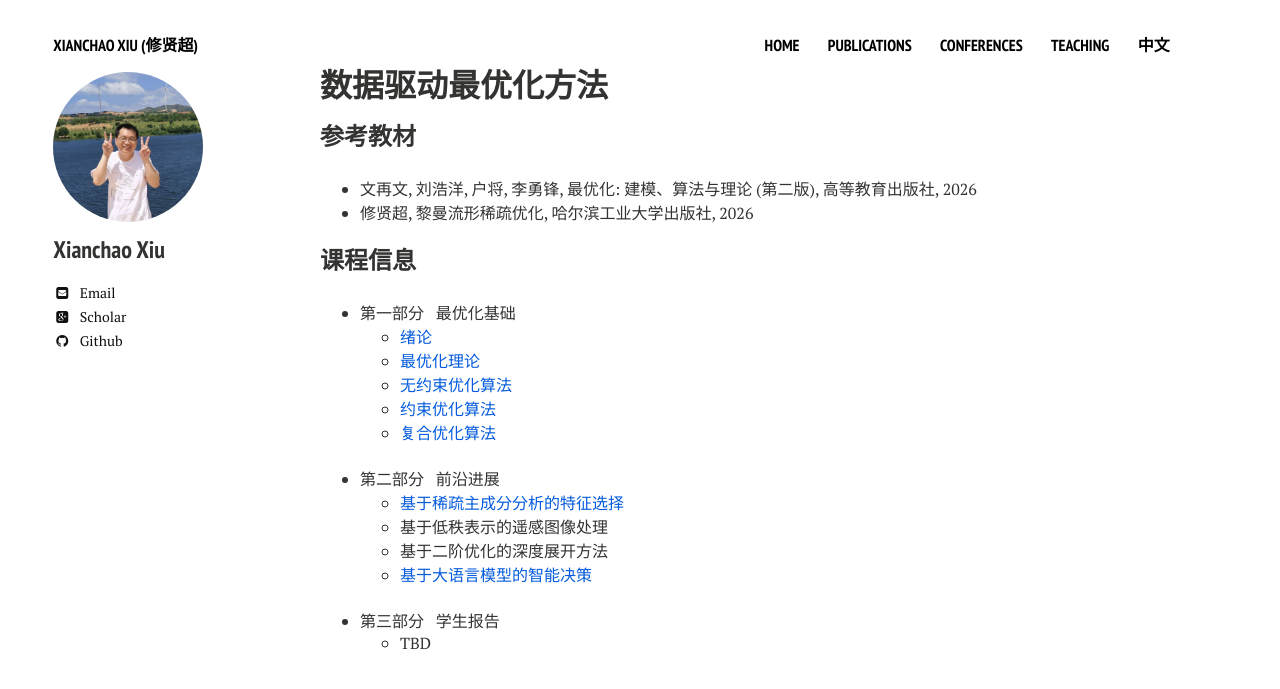
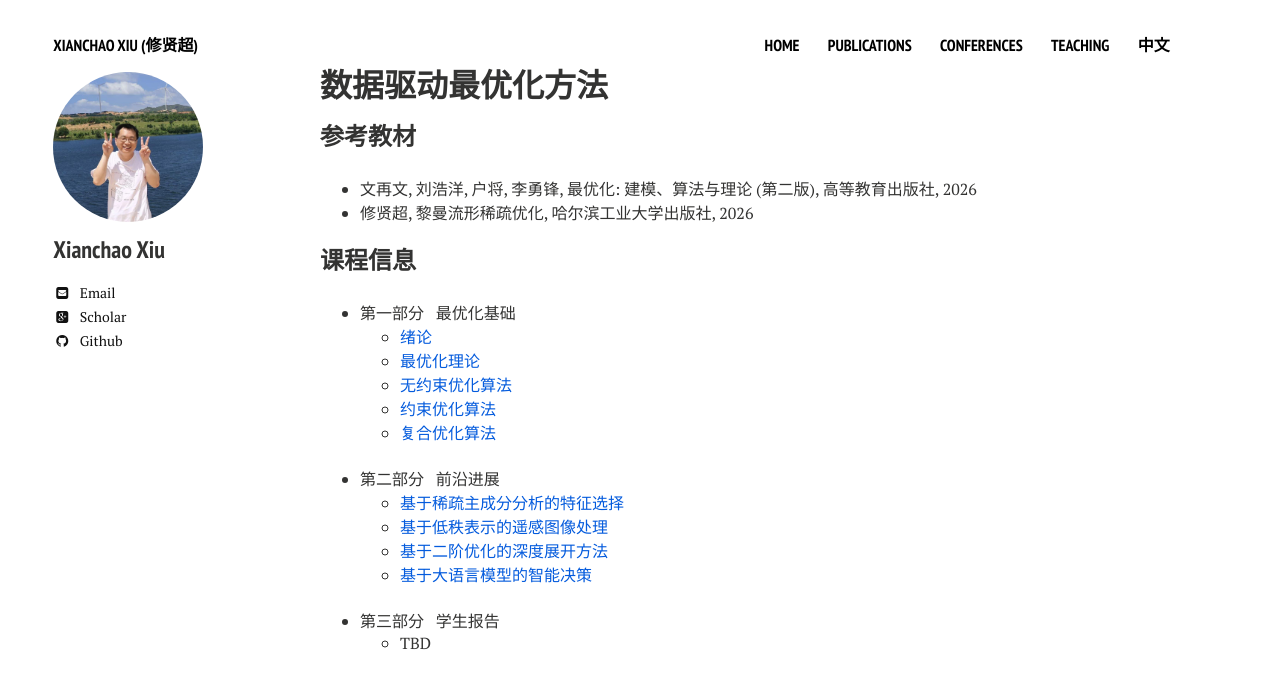
Before and after one commit to xianchaoxiu/xianchaoxiu.github.io, a Jekyll site: the page built from teaching/OPT/2026/index.md, in a window 1280 px wide. Shown: the top 689 px of the page. Built offline with Jekyll 4.4.1, drawn with Linux system fonts in a browser that asks for light colours; nearby versions of some CDN libraries.

Commit message:
Update index.md

```diff
--- a/teaching/OPT/2026/index.md
+++ b/teaching/OPT/2026/index.md
@@ -28,8 +28,8 @@ share: false
 
 - 第二部分 &nbsp;  前沿进展 <br>
   - <a href="https://github.com/xianchaoxiu/xianchaoxiu.github.io/blob/main/conferences/2025-POLYU.pdf" class="textlink" target="_blank"> 基于稀疏主成分分析的特征选择 <br>
-  - 基于低秩表示的遥感图像处理 <br>
-  - 基于二阶优化的深度展开方法 <br>
+  - <a href="https://github.com/xianchaoxiu/xianchaoxiu.github.io/blob/main/conferences/2025-MOS.pdf" class="textlink" target="_blank"> 基于低秩表示的遥感图像处理 <br>
+  - <a href="https://github.com/xianchaoxiu/xianchaoxiu.github.io/blob/main/conferences/2026-BDAI.pdf" class="textlink" target="_blank"> 基于二阶优化的深度展开方法 <br>
   - <a href="https://github.com/xianchaoxiu/xianchaoxiu.github.io/blob/main/conferences/2026-PKU.pdf" class="textlink" target="_blank">基于大语言模型的智能决策 <br> <br>
 
 
```
